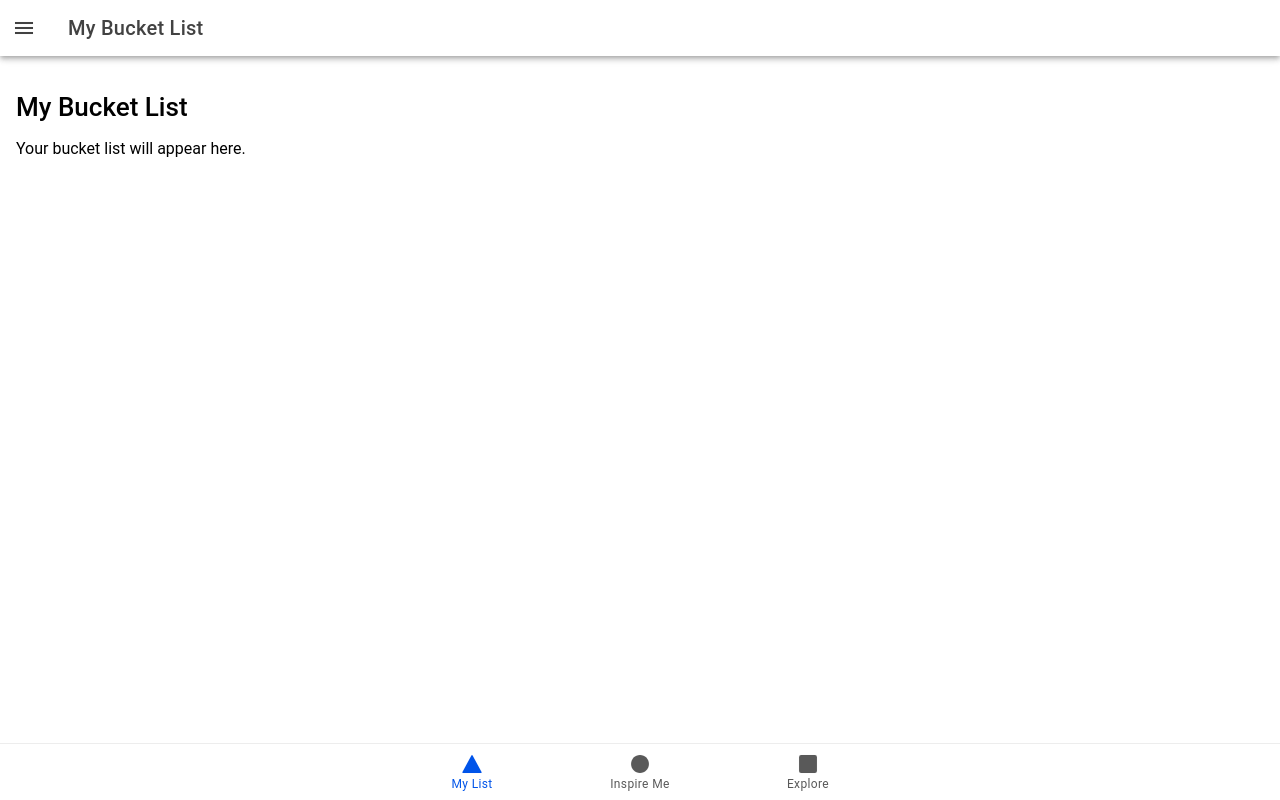
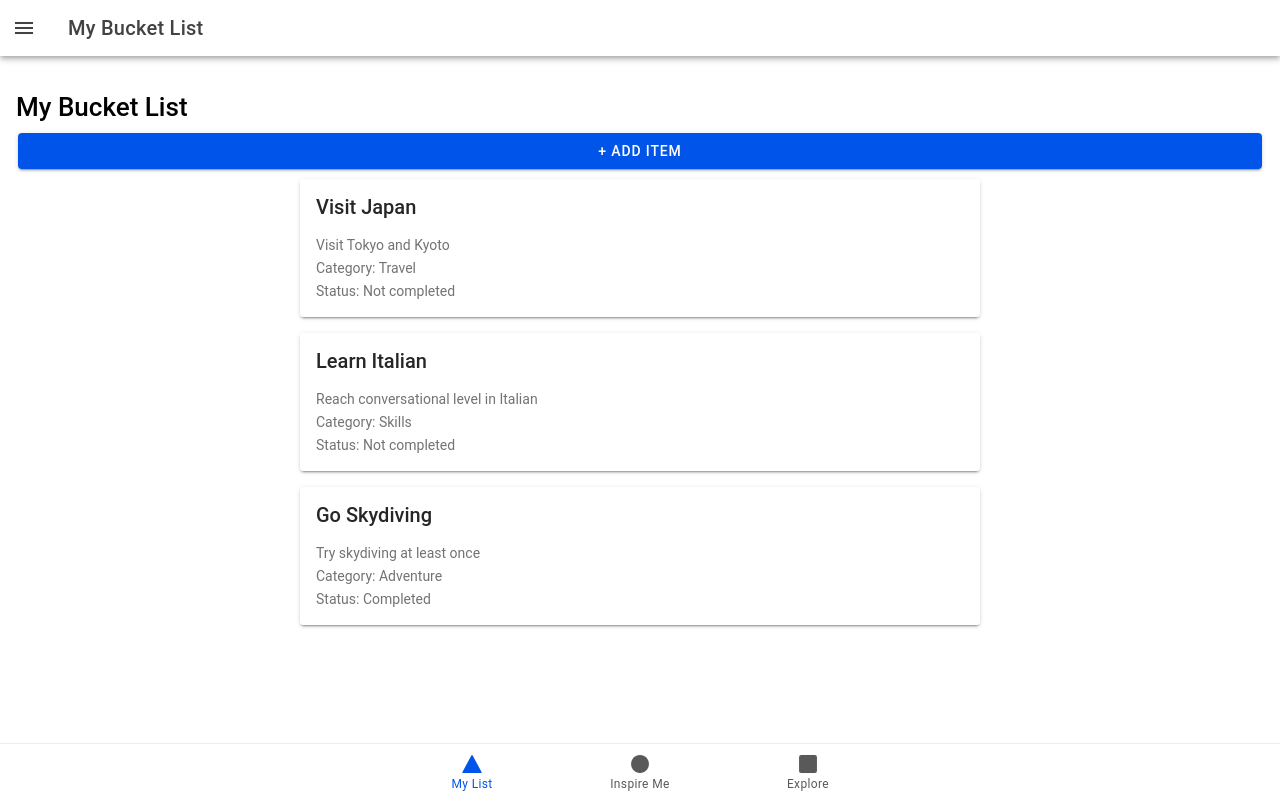
Before and after one commit to sara-cvetkovic/bucket-list, a React (Vite) app: page /my-list in a window 1280 px wide. Built offline with nearby package versions, Linux system fonts and the light colour scheme.

Commit message:
Detalji o itemu sa liste i lista itema na my list

```diff
--- a/src/App.tsx
+++ b/src/App.tsx
@@ -23,6 +23,8 @@ import { ellipse, square, triangle } from 'ionicons/icons';
 import MyListPage from './pages/MyListPage';
 import InspireMePage from './pages/InspireMePage';
 import ExplorePage from './pages/ExplorePage';
+import BucketItemDetailsPage from './pages/BucketItemDetailsPage';
+import AddItemPage from './pages/AddItemPage';
 
 /* Core CSS required for Ionic components to work properly */
 import '@ionic/react/css/core.css';
@@ -93,6 +95,12 @@ const App: React.FC = () => (
 
       <IonTabs>
         <IonRouterOutlet id="main-content">
+          <Route exact path="/my-list/item/:id">
+            <BucketItemDetailsPage />
+          </Route>
+          <Route exact path="/my-list/add">
+            <AddItemPage />
+          </Route>
           <Route exact path="/my-list">
             <MyListPage />
           </Route>
--- /dev/null
+++ b/src/components/BucketItem.tsx
@@ -0,0 +1,33 @@
+import { IonCard, IonCardContent, IonCardHeader, IonCardTitle } from '@ionic/react';
+import { useHistory } from 'react-router-dom';
+import { BucketItem as BucketItemModel } from '../models/BucketItem';
+
+interface BucketItemProps {
+    item: BucketItemModel;
+}
+
+const BucketItem: React.FC<BucketItemProps> = ({ item }) => {
+    const history = useHistory();
+
+    const openDetails = () => {
+        history.push(`/my-list/item/${item.id}`);
+    };
+
+    return (
+        <IonCard button className="bucket-card" onClick={openDetails}>
+            <IonCardHeader>
+                <IonCardTitle>{item.title}</IonCardTitle>
+            </IonCardHeader>
+
+            <IonCardContent>
+                <p>{item.description}</p>
+                <p>Category: {item.category}</p>
+                <p>
+                    Status: {item.completed ? 'Completed' : 'Not completed'}
+                </p>
+            </IonCardContent>
+        </IonCard>
+    );
+};
+
+export default BucketItem;
--- /dev/null
+++ b/src/models/BucketItem.ts
@@ -0,0 +1,10 @@
+export interface BucketItem {
+    id: string;
+    title: string;
+    description: string;
+    category: string;
+    completed: boolean;
+    isPublic: boolean;
+    ownerId: string;
+    createdBy: string;
+}
--- /dev/null
+++ b/src/pages/AddItemPage.tsx
@@ -0,0 +1,76 @@
+import {
+    IonButton,
+    IonContent,
+    IonHeader,
+    IonInput,
+    IonItem,
+    IonLabel,
+    IonPage,
+    IonSelect,
+    IonSelectOption,
+    IonTextarea,
+    IonTitle,
+    IonToolbar,
+} from '@ionic/react';
+
+const AddItemPage: React.FC = () => {
+    return (
+        <IonPage>
+            <IonHeader>
+                <IonToolbar>
+                    <IonTitle>Add Bucket Item</IonTitle>
+                </IonToolbar>
+            </IonHeader>
+
+            <IonContent className="ion-padding">
+
+                <IonItem>
+                    <IonInput
+                        label="Title"
+                        labelPlacement="stacked"
+                        placeholder="e.g. Visit Japan"
+                    />
+                </IonItem>
+
+                <IonItem>
+                    <IonTextarea
+                        label="Description"
+                        labelPlacement="stacked"
+                        placeholder="Describe your goal..."
+                    />
+                </IonItem>
+
+                <IonItem>
+                    <IonSelect
+                        label="Category"
+                        labelPlacement="stacked"
+                        placeholder="Select category"
+                    >
+                        <IonSelectOption value="Travel">
+                            Travel
+                        </IonSelectOption>
+
+                        <IonSelectOption value="Adventure">
+                            Adventure
+                        </IonSelectOption>
+
+                        <IonSelectOption value="Skills">
+                            Skills
+                        </IonSelectOption>
+
+                        <IonSelectOption value="Personal">
+                            Personal
+                        </IonSelectOption>
+                    </IonSelect>
+                </IonItem>
+
+                <IonButton expand="block">
+                    Add to Bucket List
+                </IonButton>
+
+            </IonContent>
+        </IonPage>
+    );
+};
+
+export default AddItemPage;
--- /dev/null
+++ b/src/pages/BucketItemDetailsPage.tsx
@@ -0,0 +1,64 @@
+import {
+    IonBackButton,
+    IonButtons,
+    IonContent,
+    IonHeader,
+    IonPage,
+    IonTitle,
+    IonToolbar,
+} from '@ionic/react';
+//import { useParams } from 'react-router-dom';
+import { BucketItem as BucketItemModel } from '../models/BucketItem';
+
+const BucketItemDetailsPage: React.FC = () => {
+    //const { id } = useParams<{ id: string }>();
+
+    const testItem: BucketItemModel = {
+        id: '1',
+        title: 'Visit Japan',
+        description: 'Visit Tokyo and Kyoto',
+        category: 'Travel',
+        completed: false,
+        isPublic: true,
+        ownerId: 'test-user',
+        createdBy: 'test-user',
+    };
+
+    return (
+        <IonPage>
+            <IonHeader>
+                <IonToolbar>
+                    <IonButtons slot="start">
+                        <IonBackButton defaultHref="/my-list" />
+                    </IonButtons>
+
+                    <IonTitle>Bucket Item</IonTitle>
+                </IonToolbar>
+            </IonHeader>
+
+            <IonContent className="ion-padding">
+                <h1>{testItem.title}</h1>
+
+                <p>Item ID: {testItem.id}</p>
+
+                <p>
+                    {testItem.description}
+                </p>
+
+                <p>
+                    Category: {testItem.category}
+                </p>
+
+                <p>
+                    Status: {testItem.completed ? 'Completed' : 'Not completed'}
+                </p>
+
+                <p>
+                    Public: {testItem.isPublic ? 'Yes' : 'No'}
+                </p>
+            </IonContent>
+        </IonPage>
+    );
+};
+
+export default BucketItemDetailsPage;
--- /dev/null
+++ b/src/pages/MyListPage.css
@@ -0,0 +1,8 @@
+.my-list {
+    max-width: 700px;
+    margin: 0 auto;
+}
+
+.bucket-card {
+    margin-bottom: 16px;
+}
--- a/src/pages/MyListPage.tsx
+++ b/src/pages/MyListPage.tsx
@@ -1,6 +1,42 @@
-import {IonContent, IonHeader, IonMenuButton, IonPage, IonTitle, IonToolbar, useIonViewWillEnter} from '@ionic/react';
+import {IonContent, IonHeader, IonMenuButton, IonPage, IonTitle, IonToolbar, IonButton, useIonViewWillEnter} from '@ionic/react';
+import BucketItem from '../components/BucketItem';
+import { BucketItem as BucketItemModel } from '../models/BucketItem';
+import './MyListPage.css';
 
 const MyListPage: React.FC = () => {
+
+    const testItems: BucketItemModel[] = [
+        {
+            id: '1',
+            title: 'Visit Japan',
+            description: 'Visit Tokyo and Kyoto',
+            category: 'Travel',
+            completed: false,
+            isPublic: true,
+            ownerId: 'test-user',
+            createdBy: 'test-user',
+        },
+        {
+            id: '2',
+            title: 'Learn Italian',
+            description: 'Reach conversational level in Italian',
+            category: 'Skills',
+            completed: false,
+            isPublic: false,
+            ownerId: 'test-user',
+            createdBy: 'test-user',
+        },
+        {
+            id: '3',
+            title: 'Go Skydiving',
+            description: 'Try skydiving at least once',
+            category: 'Adventure',
+            completed: true,
+            isPublic: true,
+            ownerId: 'test-user',
+            createdBy: 'test-user',
+        },
+    ];
 
     useIonViewWillEnter(() => {
         console.log('My List - will enter');
@@ -17,7 +53,20 @@ const MyListPage: React.FC = () => {
 
         <IonContent className="ion-padding">
             <h1>My Bucket List</h1>
-            <p>Your bucket list will appear here.</p>
+            <IonButton
+                expand="block"
+                routerLink="/my-list/add"
+            >
+                + Add Item
+            </IonButton>
+            <div className="my-list">
+                {testItems.map((item) => (
+                    <BucketItem
+                        key={item.id}
+                        item={item}
+                    />
+                ))}
+            </div>
         </IonContent>
     </IonPage>
   );
```
Also changed, not shown: src/services/BucketListService.ts (added, +23 -0 lines), src/pages/Tab1.css (deleted).
